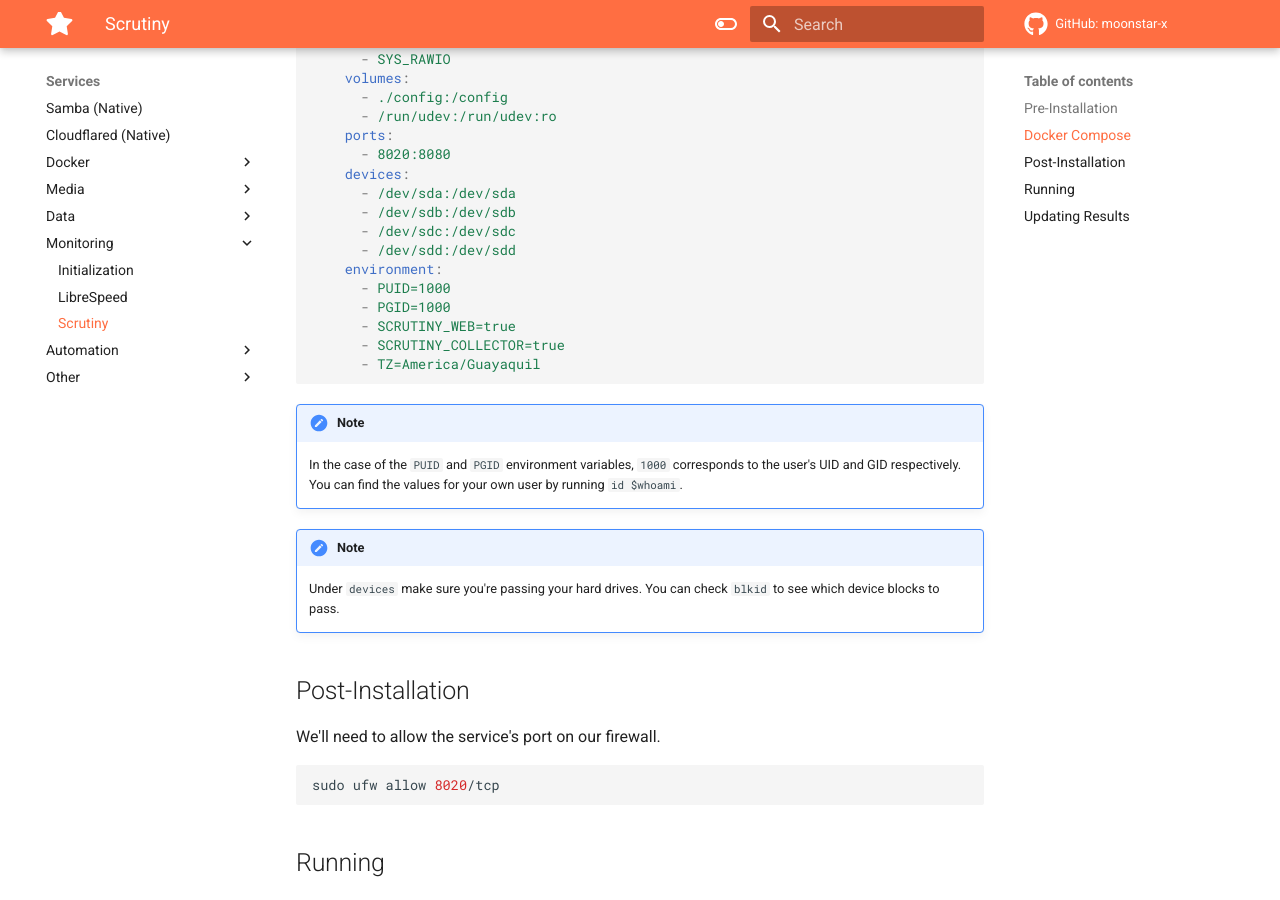
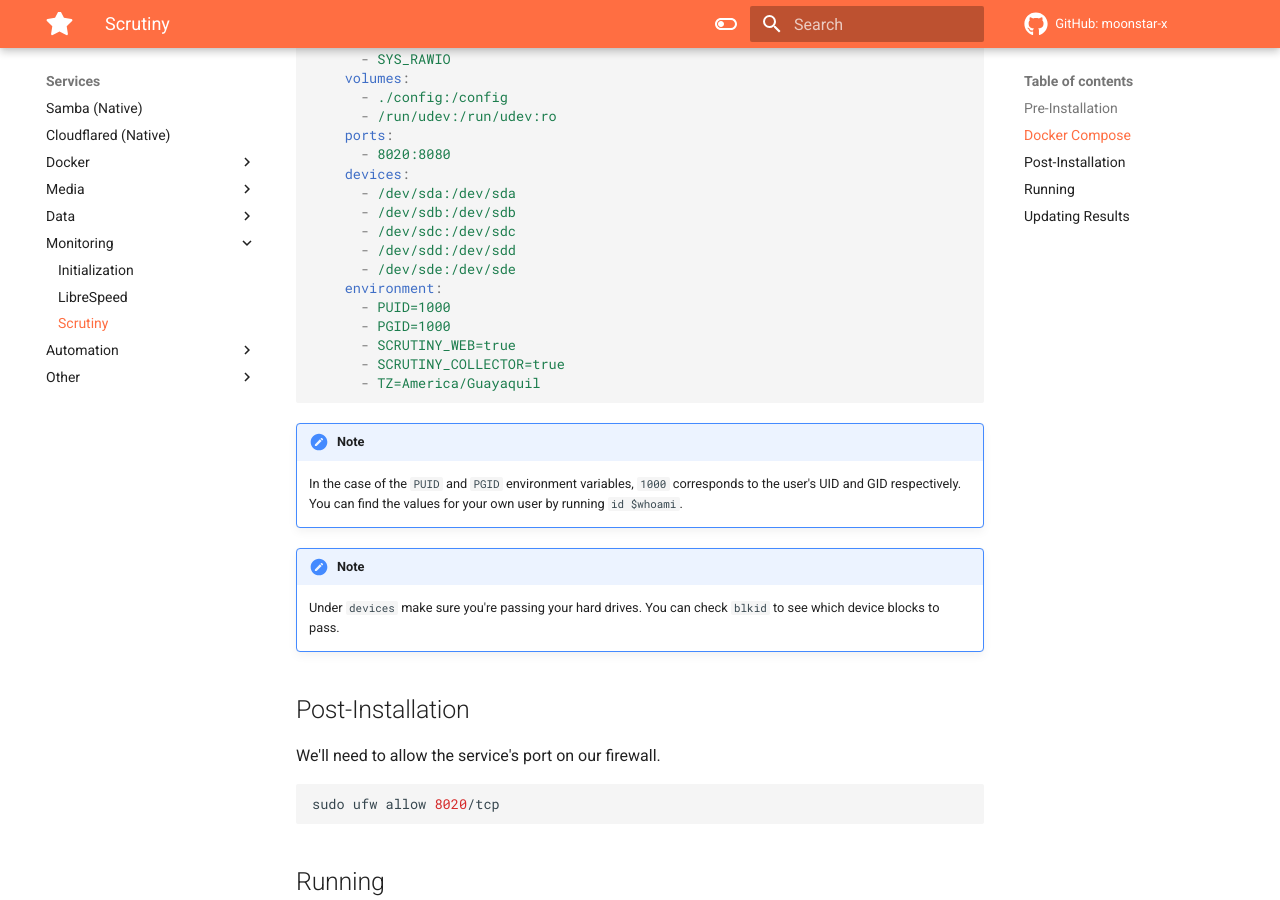
Before and after one commit to moonstar-x/server-setup, an MkDocs documentation site: the page built from docs/services/monitoring/scrutiny.md, in a window 1280 px wide and 900 px high, scrolled down 703 px. Built offline with MkDocs 1.6.1 and Material for MkDocs 9.7.7, drawn with Linux system fonts in a browser that asks for light colours.

Commit message:
Updated scrutiny docker-compose.

```diff
--- a/docs/services/monitoring/scrutiny.md
+++ b/docs/services/monitoring/scrutiny.md
@@ -33,6 +33,7 @@ services:
       - /dev/sdb:/dev/sdb
       - /dev/sdc:/dev/sdc
       - /dev/sdd:/dev/sdd
+      - /dev/sde:/dev/sde
     environment:
       - PUID=1000
       - PGID=1000
```
